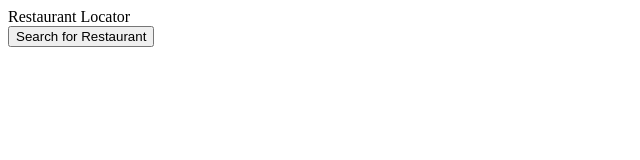
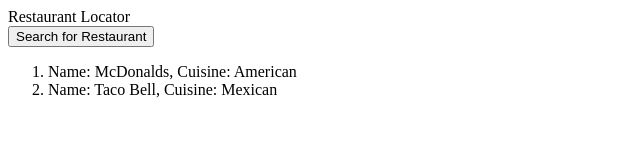
Before and after one commit to shivammeh/it202spr2018, a plain HTML site: page homework/h16.html in a window 1280 px wide. Both pictures are taken after a click on the button "Search for Restaurant". Shown: the whole page, without its empty margins (0-640 px from the left). Drawn offline with nearby package versions, Linux system fonts and the light colour scheme.

Commit message:
Final submission

```diff
--- a/homework/h16.html
+++ b/homework/h16.html
@@ -11,4 +11,29 @@
 
     <script src="https://unpkg.com/dexie@latest/dist/dexie.js"></script>
     <script src="https://code.jquery.com/jquery-3.3.1.min.js"></script>
+    <script>
+        $("#search").click(function(){
+            $("#result").empty();
+            var db = new Dexie("AppDB");
+            db.version(1).stores({
+                Restaurants: '++id, name, cuisine'
+            });
+            db.Restaurants.add({
+                name: "McDonalds",
+                cuisine: "American"
+            })
+            db.Restaurants.add({
+                name: "Taco Bell",
+                cuisine: "Mexican"
+            })
+            db.Restaurants.add({
+                name: "Big Bowl Chinese and Thai",
+                cuisine: "Thai"
+            })
+
+            db.Restaurants.where('cuisine').noneOf(['Thai']).each(function(restaurant) {
+                $("#result").append('<li>Name: ' + restaurant.name + ", Cuisine: " + restaurant.cuisine + '</li>');
+            });
+        })
+    </script>
 </html>
```
